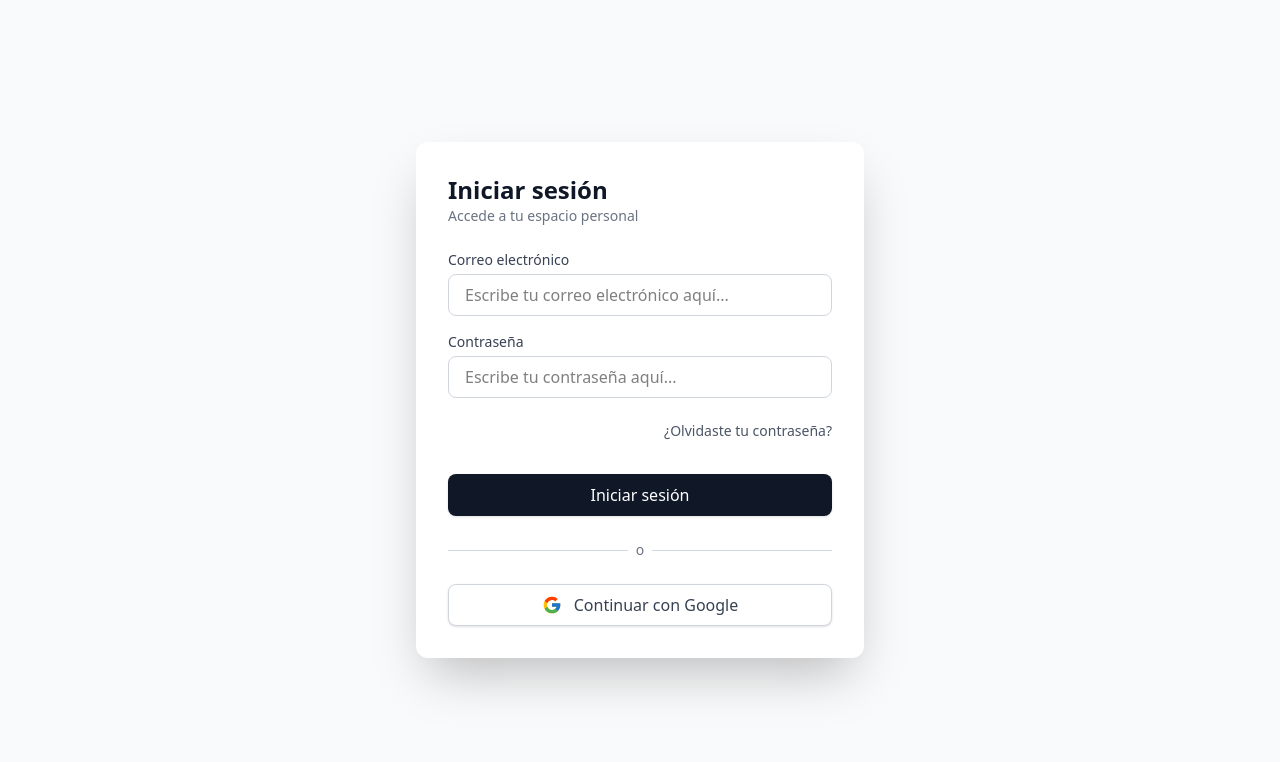
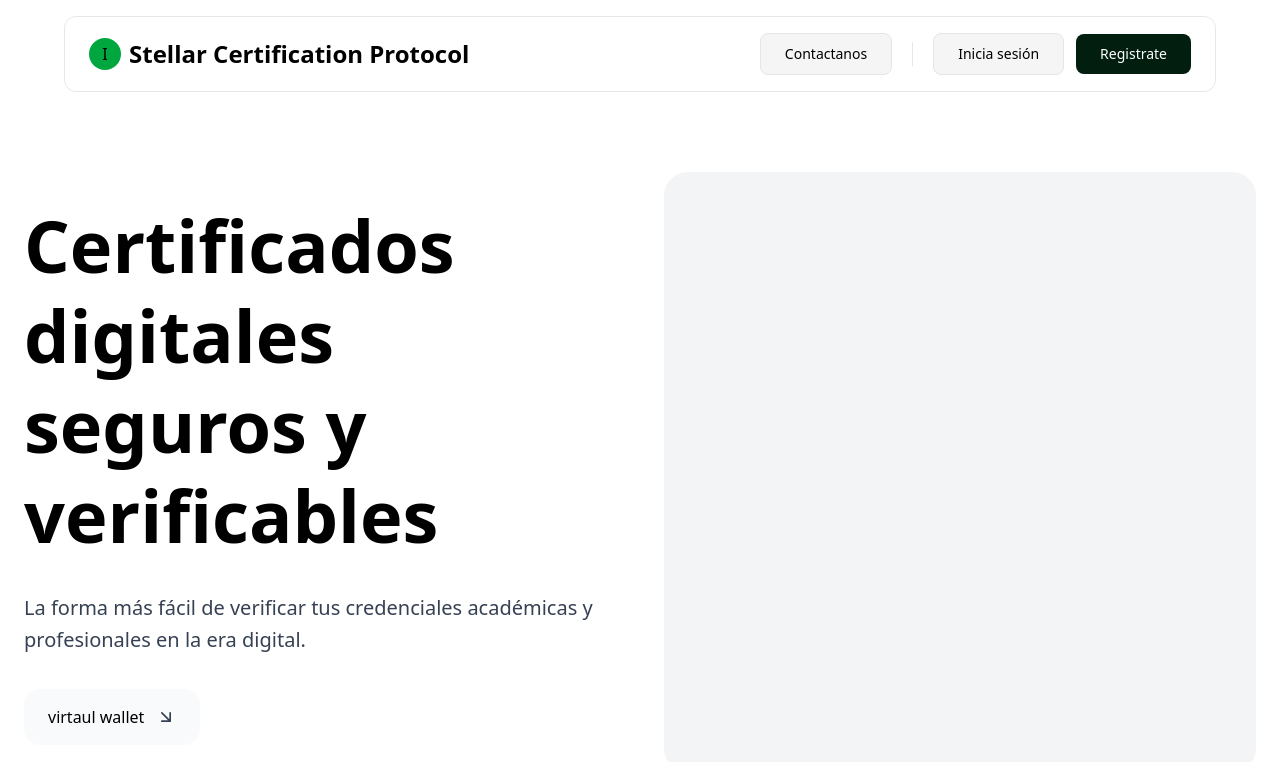
Before and after one commit to AndresilloDev/CertificationsId-StellarBased, a React app in the folder frontend/: page / in a window 1280 px wide. Shown: the top 762 px of the page. Built offline with nearby package versions, Linux system fonts and the light colour scheme; the HTML template or start-up script is replaced by a standard one.

Commit message:
Initial commit - frontend

```diff
--- a/frontend/src/App.jsx
+++ b/frontend/src/App.jsx
@@ -1,9 +1,9 @@
-import LoginForm from './pages/LoginPage/index';
+import { AppRouter } from './routes/Router';
 
 function App() {
   return (
     <div className="App">
-      <LoginForm />
+      <AppRouter />
     </div>
   );
 }
--- a/frontend/src/index.css
+++ b/frontend/src/index.css
@@ -5,11 +5,10 @@
 @tailwind utilities;
 
 @theme {
-  --color-header: #011E0F;
-  --color-lines: #D9D9D9;
-  --color-action-primary: #DEFF35;
-  --color-action-hover: #C4E51B;
-  --color-primary: #000000;
-  --color-secondary: #D9D9D9;
-  --color-secondary-background: #F8F8FF;
+  --color-primary: #011E0F;
+  --color-secondary: #F5F5F5;
+  --color-secondary-hover: #E5E5E5;
+  --color-action: #011E0F;
+  --color-action-hover: #1E392B;
+  --color-border: #E5E5E5;
 }
--- a/frontend/src/pages/404Page/index.jsx
+++ b/frontend/src/pages/404Page/index.jsx
@@ -0,0 +1,20 @@
+import React from 'react';
+import { Link } from 'react-router-dom';
+
+export default function NotFoundPage() {
+  return (
+    <div className="flex flex-col items-center justify-center min-h-screen text-center bg-white">
+      <h1 className="text-9xl font-bold text-emerald-500">404</h1>
+      <p className="text-2xl font-semibold mt-4 mb-6">Página no encontrada</p>
+      <p className="text-gray-600 mb-8">
+        Lo sentimos, la página que buscas no existe.
+      </p>
+      <Link
+        to="/"
+        className="px-6 py-3 bg-emerald-500 text-white rounded-lg hover:bg-emerald-600 transition-colors"
+      >
+        Volver al Inicio
+      </Link>
+    </div>
+  );
+}
--- a/frontend/src/pages/LandingPage/index.jsx
+++ b/frontend/src/pages/LandingPage/index.jsx
@@ -1,72 +1,66 @@
-export default function LinkLandingPage() {
+import { href } from "react-router-dom";
+
+export default function LandingPage() {
   return (
     <div className="min-h-screen bg-white">
       {/* Header */}
-      <header className="border border-gray-200 m-4 rounded-xl">
+      <header className="border border-gray-200 m-4 mx-16 rounded-xl sticky top-4 bg-transparent backdrop-blur-lg z-10">
         <div className="max-w-7xl mx-auto px-6 py-4 flex items-center justify-between">
           {/* Logo */}
           <div className="flex items-center gap-2">
             <div className="w-8 h-8 bg-green-600 rounded-full flex items-center justify-center">
-              <svg
-                className="w-5 h-5 text-white"
-                fill="none"
-                stroke="currentColor"
-                viewBox="0 0 24 24"
-              >
-                <path
-                  strokeLinecap="round"
-                  strokeLinejoin="round"
-                  strokeWidth={3}
-                  d="M9 5l7 7-7 7"
-                />
-              </svg>
+              I
             </div>
-            <span className="text-2xl font-semibold text-header">Stellar Certification Protocol</span>
+            <span className="text-2xl font-semibold">Stellar Certification Protocol</span>
           </div>
 
-          {/* Navigation */}
-          <div className="flex items-center gap-3">
-            <button className="px-6 py-2.5 text-sm font-medium text-gray-700 bg-gray-50 rounded-full hover:bg-gray-200 transition-colors">
-              For businesses
-            </button>
-            <button className="px-6 py-2.5 text-sm font-medium text-gray-700 hover:text-gray-900 transition-colors">
-              Log in
-            </button>
-            <button className="px-6 py-2.5 text-sm font-medium text-white bg-black rounded-full hover:bg-gray-800 transition-colors">
-              Sign up
-            </button>
-          </div>
-        </div>
-      </header>
+                <div className="flex items-center gap-3">
+                <a
+                  href="/contact"
+                  className="px-6 py-2.5 text-sm font-medium text-black bg-secondary rounded-lg hover:bg-secondary-hover hover:rounded-3xl duration-300 border border-border"
+                >
+                  Contactanos
+                </a>
 
-      {/* Main Content */}
+                <div role="separator" aria-orientation="vertical" className="h-6 w-px bg-gray-200 mx-2" />
+
+                <a
+                  href="/login"
+                  className="px-6 py-2.5 text-sm font-medium text-black bg-secondary rounded-lg hover:bg-secondary-hover hover:rounded-3xl duration-300 border border-border"
+                >
+                  Inicia sesión
+                </a>
+                <a
+                  href="/register"
+                  className="px-6 py-2.5 text-sm font-medium text-white bg-action rounded-lg hover:bg-action-hover hover:rounded-3xl duration-300 border border-none"
+                >
+                  Registrate
+                </a>
+                </div>
+              </div>
+              </header>
+
+              {/* Main Content */}
       <main className="max-w-7xl mx-auto px-6 py-16">
         <div className="grid lg:grid-cols-2 gap-12 items-center">
           {/* Left Column - Text Content */}
           <div className="space-y-8">
-            {/* Badge */}
-            <div className="inline-block">
-              <span className="px-4 py-2 text-sm font-medium bg-white border border-gray-200 rounded-full">
-                Built by <span className="font-semibold">stripe</span>
-              </span>
-            </div>
 
             {/* Heading */}
             <h1 className="text-6xl lg:text-7xl font-bold leading-tight text-balance">
-              The wallet designed for the internet
+              Certificados digitales seguros y verificables
             </h1>
 
             {/* Subheading */}
             <p className="text-xl text-gray-700 leading-relaxed">
-              Link helps you pay quickly and securely with your preferred
-              payment methods
+              La forma más fácil de verificar tus credenciales académicas y profesionales en la era digital.
             </p>
 
             {/* CTA Card */}
             <div className="inline-block">
               <button className="group px-6 py-4 bg-gray-50 hover:bg-gray-100 rounded-2xl transition-colors flex items-center gap-3">
                 <span className="text-base font-medium">
-                  You can now shop with Link on ChatGPT
+                  virtaul wallet
                 </span>
                 <svg
                   className="w-5 h-5 text-gray-700 group-hover:translate-x-1 transition-transform"
@@ -87,27 +81,7 @@ export default function LinkLandingPage() {
 
           {/* Right Column - Visual */}
           <div className="relative h-[600px] bg-gray-100 rounded-3xl flex items-center justify-center">
-            {/* Floating Link Logo */}
-            <div className="bg-green-500 rounded-full px-8 py-4 flex items-center gap-3 shadow-lg">
-              <div className="w-10 h-10 bg-green-700 rounded-full flex items-center justify-center">
-                <svg
-                  className="w-6 h-6 text-white"
-                  fill="none"
-                  stroke="currentColor"
-                  viewBox="0 0 24 24"
-                >
-                  <path
-                    strokeLinecap="round"
-                    strokeLinejoin="round"
-                    strokeWidth={3}
-                    d="M9 5l7 7-7 7"
-                  />
-                </svg>
-              </div>
-              <span className="text-3xl font-semibold text-green-900">
-                link
-              </span>
-            </div>
+
           </div>
         </div>
       </main>
--- a/frontend/src/pages/LoginPage/index.jsx
+++ b/frontend/src/pages/LoginPage/index.jsx
@@ -1,7 +1,7 @@
 import React from 'react';
 import { FcGoogle } from 'react-icons/fc'; // Icono de Google, necesitarás instalar react-icons
 
-const LoginForm = () => {
+const LoginPage = () => {
   // Manejadores de estado para el correo y la contraseña (opcional, pero buena práctica)
   const [email, setEmail] = React.useState('');
   const [password, setPassword] = React.useState('');
@@ -103,4 +103,4 @@ const LoginForm = () => {
   );
 };
 
-export default LoginForm;
+export default LoginPage;
--- a/frontend/src/routes/Router.jsx
+++ b/frontend/src/routes/Router.jsx
@@ -17,14 +17,15 @@ export const AppRouter = () => {
 
     return (
         <Routes>
-                <Route path="/" element={<LandingPage />} />
                 {isLoggedIn && (
                     <>
+
                     </>
                 )}
 
                 {!isLoggedIn && (
                     <>
+                        <Route path="/" element={<LandingPage />} />
                         <Route path="/login" element={<LoginPage />} />
                     </>
                 )}
```
